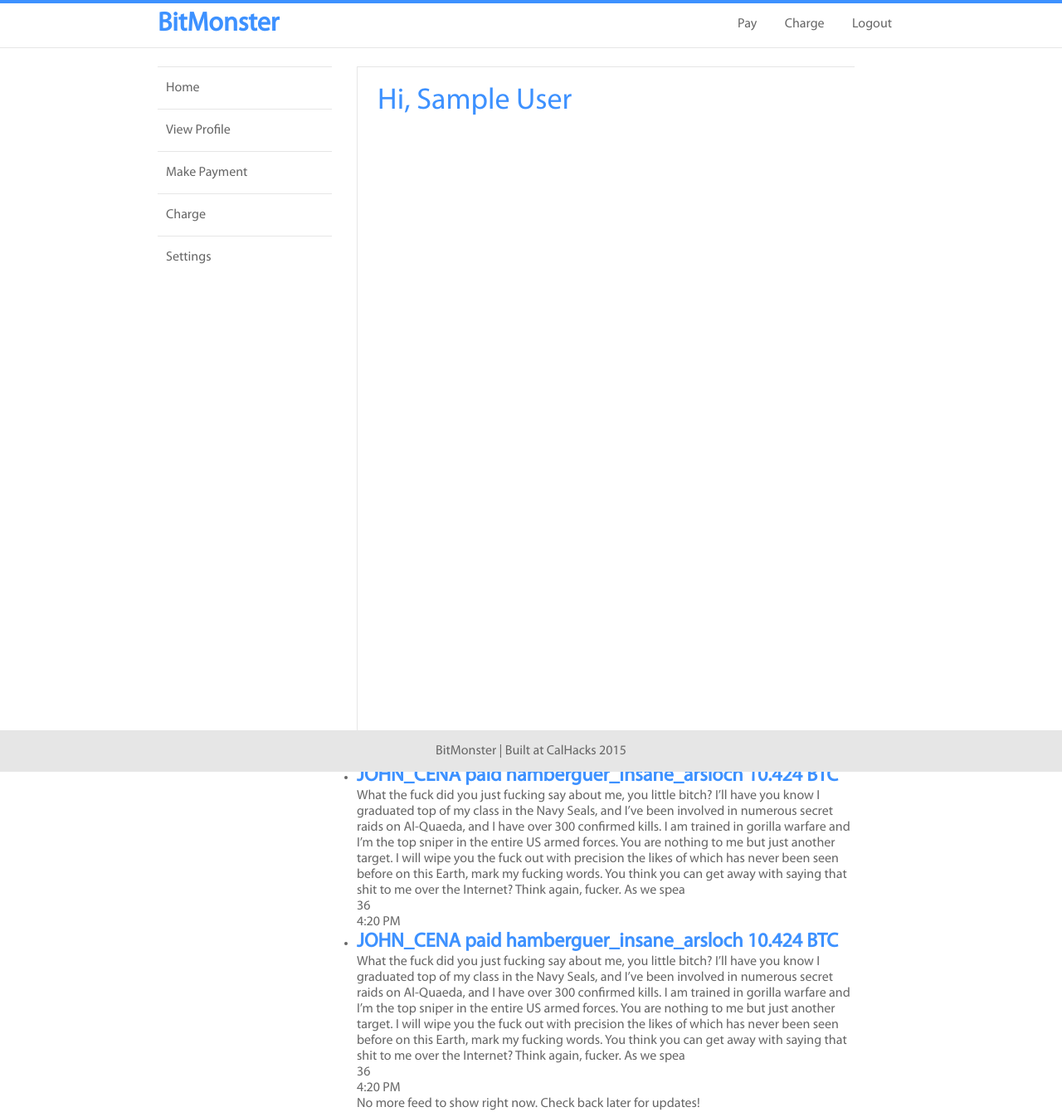
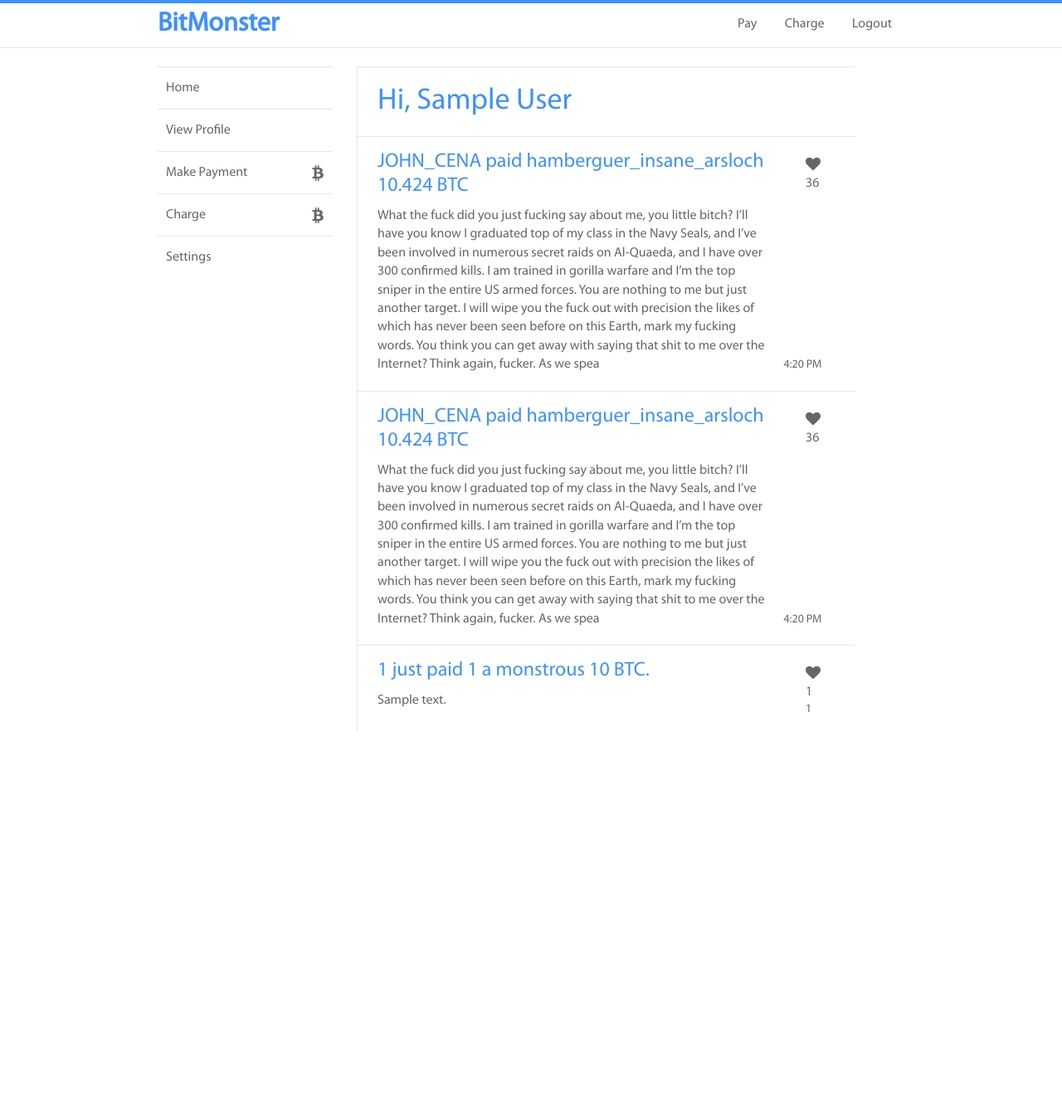
Before and after one commit to 1heart/calhacks, a Flask app: page /home in a window 1280 px wide. Shown: the whole page at 83% size. After the commit the page ends 881 px from the top, so only its background shows below. Run offline with Flask 2, Linux system fonts and the light colour scheme; a user stored in the database is signed in; tables that the repository leaves empty hold one stand-in row (values such as "Sample post"); some libraries are stand-ins or nearby versions.

Commit message:
New stuf

```diff
--- a/app.py
+++ b/app.py
@@ -119,6 +119,10 @@ def index():
 def profile():
 	return render_template( 'profile.html')
 
+@app.route('/charge')
+def charge():
+	return render_template( 'charge.html')
+
 @app.route('/pay')
 def pay():
 	return render_template( 'pay.html')
@@ -135,8 +139,12 @@ def home():
 	register_form = RegisterForm()
 	login_form = LoginForm()
 
+	transaction_list = Transaction.query.all()
+	print(transaction_list)
+
 	return render_template( 'home.html',
 							title="Home",
+							transaction_list=transaction_list,
 							form=register_form,
 							login_form=login_form,
 							current_user=current_user)
--- a/static/stylesheet.css
+++ b/static/stylesheet.css
@@ -14,6 +14,9 @@
 a {
 	color: inherit;
 	text-decoration: none;
+}
+li {
+	list-style-type: none;
 }
 h1, h2, h3, h4 {
 	color: #3d91ff;
@@ -109,6 +112,7 @@ input.center-input {
 	max-width: 900px;
 	margin: auto;
 	text-align: left;
+	height: 0;
 }
 .leftnav {
 	width: 200px;
@@ -134,24 +138,80 @@ input.center-input {
 	border-left: 3px solid #3d91ff;
 }
 .content {
+
+	border-left: 1px solid #e6e6e6;
+	border-top: 1px solid #e6e6e6;
 	display: inline-block;
-	height: 100vh;
-	margin: 80px 0px 0px 40px;
+	min-height: 100vh;
+	margin: 80px 0px 100px 40px;
 	width: 600px;
 	position: absolute;
 	top: 0;
 	z-index: -10;
 }
 .content h1 {
-	border-left: 1px solid #e6e6e6;
-	border-top: 1px solid #e6e6e6;
 	padding: 20px 20px 20px 24px;
 	font-weight: 300;
 	font-size: 36px;
-	min-height: 100vh;
 }
 
+/* transactionBars */
+.transaction {
+	border-top: 1px solid #e6e6e6;
+}
+.transaction-left {
+	width: 78%;
+	display: inline-block;
+	padding: 16px 0px 20px 24px;
+}
+.transaction-right {
+	width: 10%;
+	float: right;
+	height: 80%;
+	display: inline-block;
+	padding: 24px 0 0 0;
 
+}
+.transaction-left:hover {
+	border-left: 2px solid #3d91ff;
+	padding-left: 22px;
+
+}
+.transaction-right-bottom {
+	display: inline-block;
+	height: 10%;
+	width: 60px;
+	margin-right: -50px;
+	margin-left: 18px;
+}
+.transaction h2 {
+	font-weight: 300;
+	margin-bottom: 10px;
+}
+.transaction p {
+	line-height: 1.4;
+}
+.noticebar {
+	padding: 20px 20px 20px 24px;
+	border-top: 1px solid #e6e6e6;
+}
+.fa-heart {
+	color: inherit;
+	font-size: 18px;
+}
+.likable:hover {
+	color: red;
+}
+.fa-btc {
+	float: right;
+	margin-right: 10px;
+	line-height: 50px;
+	color: inherit;
+	font-size: 20px;
+}
+.timestamp {
+	font-size: 14px;
+}
 
 
 /* Left navigation bar */
@@ -161,7 +221,7 @@ input.center-input {
 }
 .wrapper {
 	/*min-width: 1000px;*/
-	min-height: 80vh;
+	/*min-height: 80vh;*/
 }
 .home-container {
 	max-width: 900px;
@@ -175,7 +235,11 @@ input.center-input {
 .header {
 	font-size: 56px;
 }
-
+/* Profile */
+.inline {
+	display: inline;
+	line-height: 50px;
+}
 /* (Errors and successes) Banner */
 .banner {
 	width: 95%;
@@ -245,4 +309,6 @@ ul.ul-nav li:hover{
 	text-align: center;
 	background-color: #e6e6e6;
 	line-height: 50px;
+	position: relative;
+	bottom: 0;
 }
--- /dev/null
+++ b/templates/charge.html
@@ -0,0 +1,4 @@
+{% extends 'leftnav.html' %}
+
+{% block inner_content %}
+{% endblock %}
--- a/templates/home.html
+++ b/templates/home.html
@@ -53,7 +53,7 @@
 				</div>
 				<div class="transaction-right">
 					<a class="likable" href="/like"><i class="fa fa-heart"></i></a>
-					<p class="likes">{{ transaction.likes }}</p>
+					{% if transaction.likes %}<p class="likes">{{ transaction.likes }}</p>{% endif %}
 
 					<p class="timestamp">{{ transaction.timestamp }}</p>
 				</div>
--- a/templates/wrapper.html
+++ b/templates/wrapper.html
@@ -2,7 +2,9 @@
 <html lang="en">
 <head>
 	<title>BitMonster | {{ title }}</title>
+	<link rel="stylesheet" href="https://maxcdn.bootstrapcdn.com/font-awesome/4.4.0/css/font-awesome.min.css">
 	<link rel="stylesheet" href="../static/stylesheet.css">
+
 	<script type="text/javascript" src="https://ajax.googleapis.com/ajax/libs/jquery/1.7.1/jquery.min.js"></script>
 
 </head>
@@ -12,10 +14,10 @@
 		{% block nav %}{% endblock %}
 	</div>
 
-
+<!--
 	<div class="footer">
 		<p>BitMonster | Built at CalHacks 2015</p>
-	</div>
+	</div> -->
 </body>
 
 </html>
```
